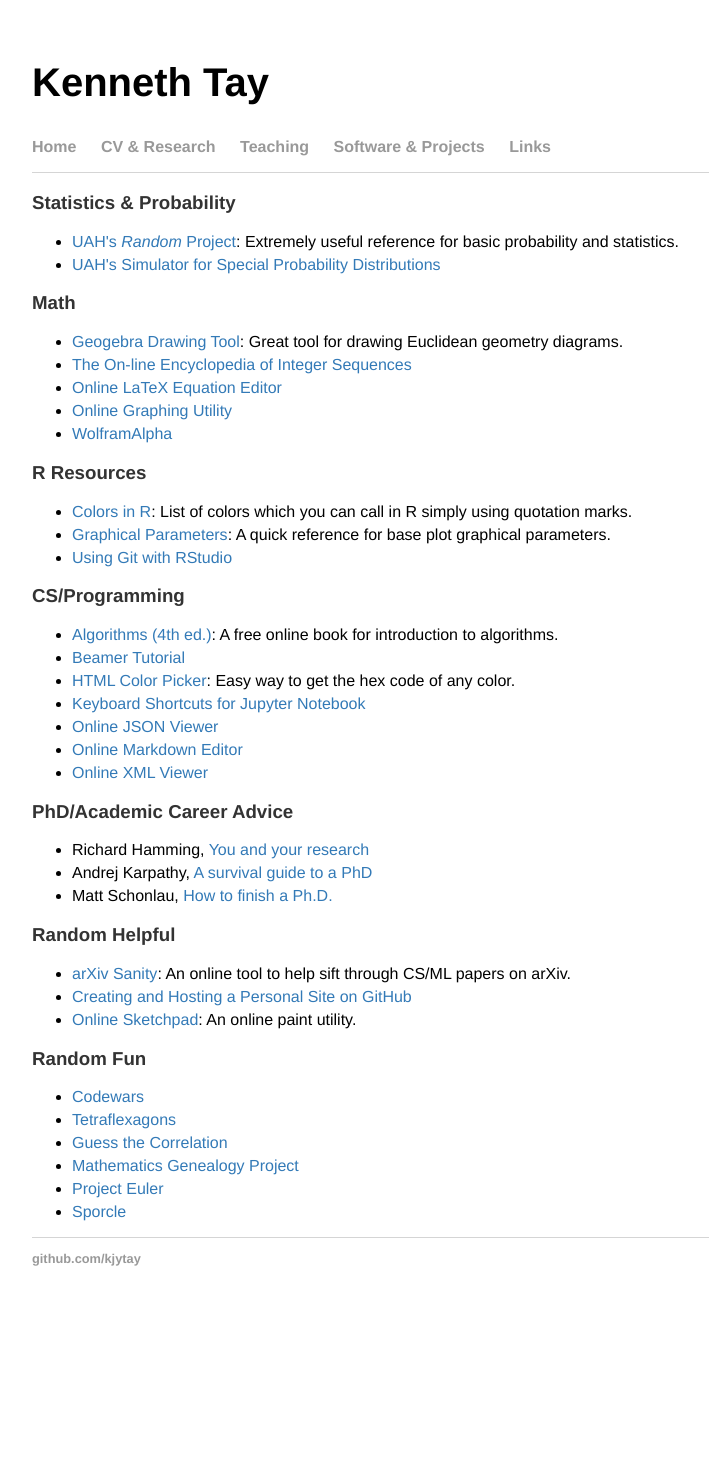
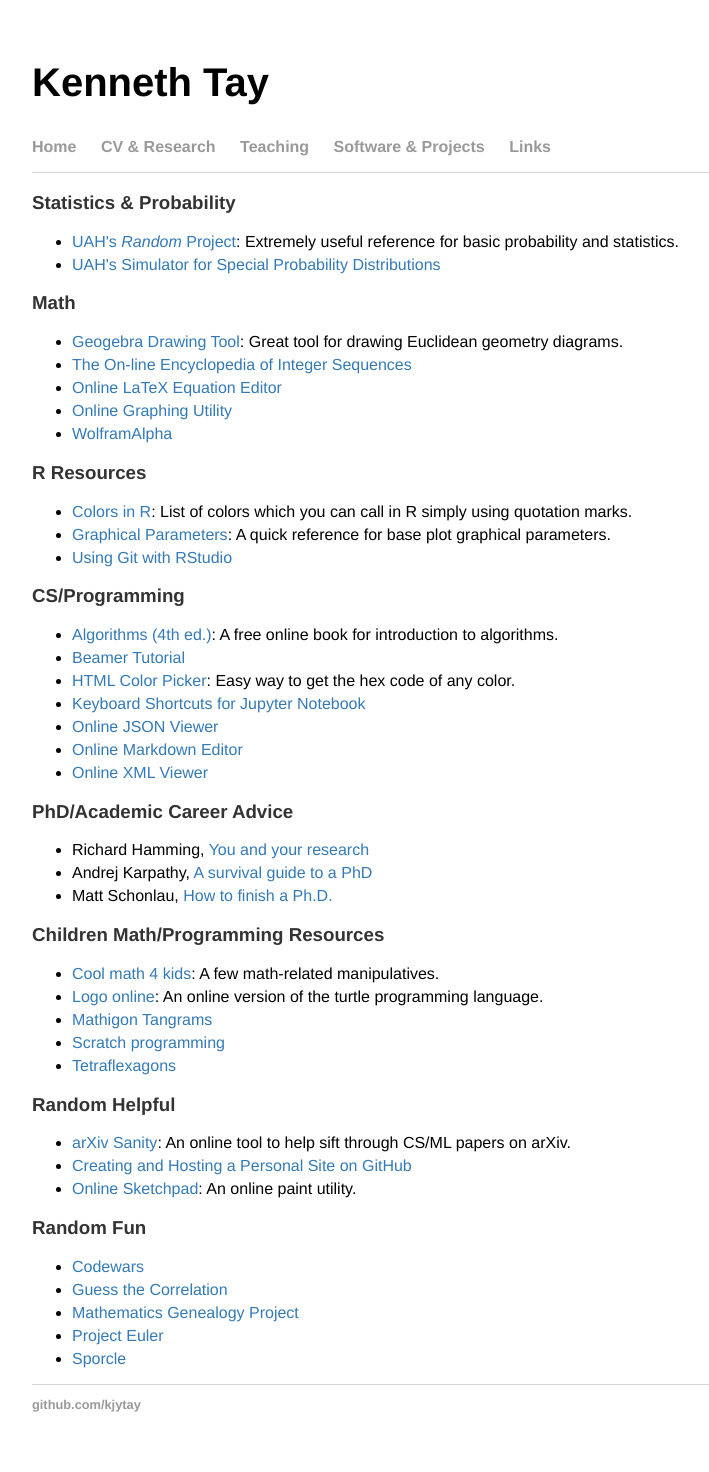
Before and after one commit to kjytay/kjytay.github.io, a Jekyll site: the page built from links/index.html, in a window 1280 px wide. Shown: the whole page, without its empty margins (96-805 px from the left). Built offline with Jekyll 4.4.1, drawn with Linux system fonts in a browser that asks for light colours; before the commit the page ends 1326 px from its top, so only the background shows below that.

Commit message:
Added children math/programming resources to links page.

```diff
--- a/links/index.html
+++ b/links/index.html
@@ -43,6 +43,15 @@ title: Kenneth Tay
   <li>Matt Schonlau, <a target="_blank" href="http://www.schonlau.net/finishphd.html">How to finish a Ph.D.</a></li>
 </ul>
 
+<h3>Children Math/Programming Resources</h3>
+<ul>
+  <li><a target="_blank" href="https://www.coolmath4kids.com/manipulatives">Cool math 4 kids</a>: A few math-related manipulatives.</li>
+  <li><a target="_blank" href="https://www.transum.org/Software/Logo/Level2/Default.asp?Level=3">Logo online</a>: An online version of the turtle programming language.</li>
+  <li><a target="_blank" href="https://mathigon.org/tangram">Mathigon Tangrams</a></li>
+  <li><a target="_blank" href="https://scratch.mit.edu/">Scratch programming</a></li>
+  <li><a target="_blank" href="https://mathworld.wolfram.com/Tetraflexagon.html">Tetraflexagons</a></li>
+</ul>
+
 <h3>Random Helpful</h3>
 <ul>
   <li><a target="_blank" href="http://www.arxiv-sanity.com/">arXiv Sanity</a>: An online tool to help sift through CS/ML papers on arXiv.</li>
```
Also changed, not shown: other parts of links/index.html (+0 -1 lines).
